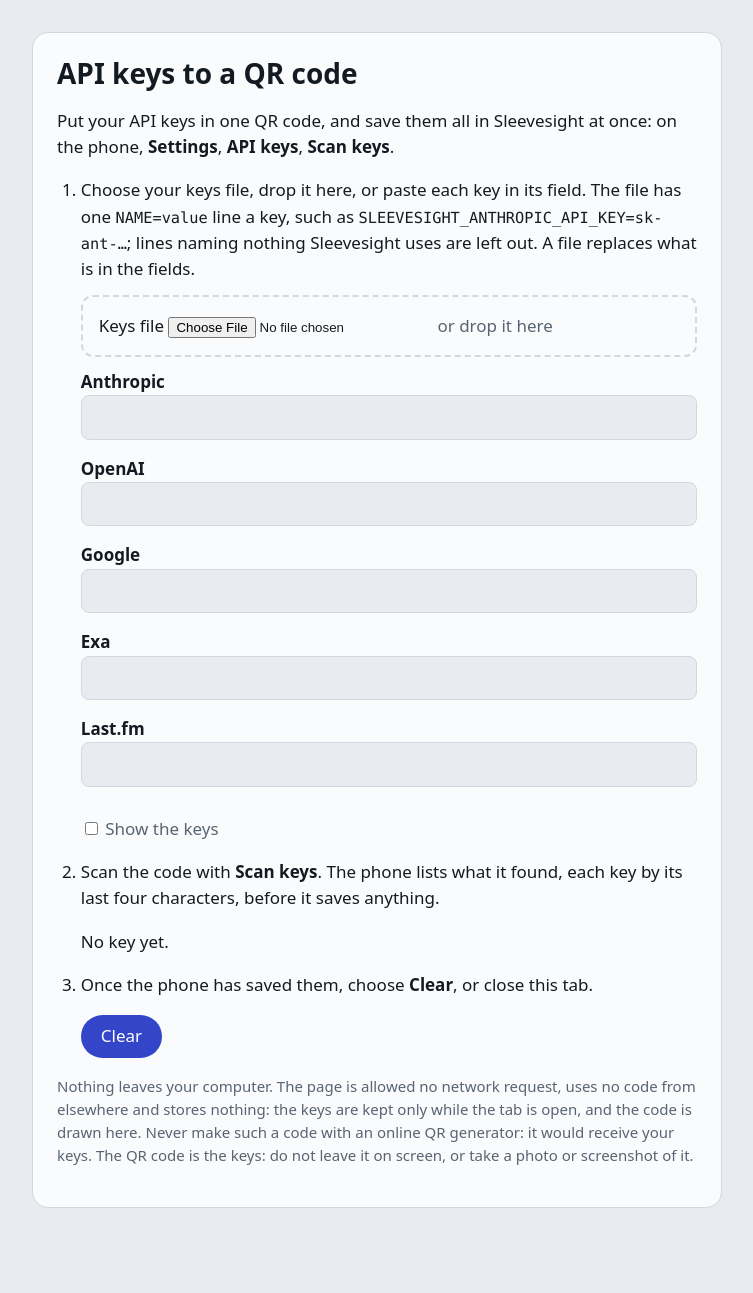
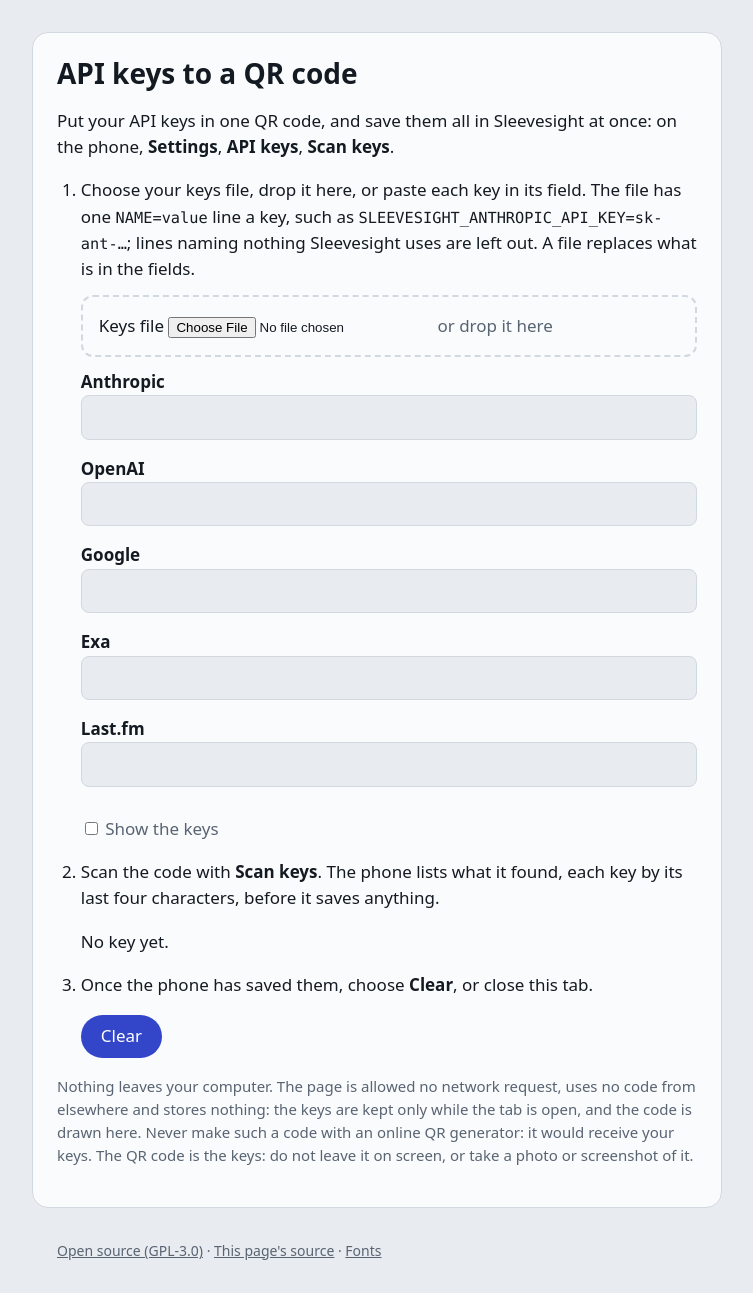
Before and after one commit to wkusnierczyk/sleevesight, a Jekyll site: the page api-keys.html, which Jekyll copies as it is, in a window 1280 px wide. Shown: the whole page, without its empty margins (263-1016 px from the left). Built offline with Jekyll 4.4.1, drawn with Linux system fonts in a browser that asks for light colours; before the commit the page ends 1240 px from its top, so only the background shows below that.

Commit message:
[DOCS] Site: the footer line on the API keys page
`api-keys.html`, new on `main` (#472), gets the line every page carries: *Open source (GPL-3.0) · This page's source · Fonts*, styled by `keyboard.css`, which the page already loads (its content policy allows no inline style).

Co-Authored-By: Claude Opus 5.5 <noreply@anthropic.com>

```diff
--- a/api-keys.html
+++ b/api-keys.html
@@ -44,5 +44,6 @@
 
   <p class="note">Nothing leaves your computer. The page is allowed no network request, uses no code from elsewhere and stores nothing: the keys are kept only while the tab is open, and the code is drawn here. Never make such a code with an online QR generator: it would receive your keys. The QR code is the keys: do not leave it on screen, or take a photo or screenshot of it.</p>
 </main>
+<footer><a href="https://github.com/wkusnierczyk/sleevesight/blob/main/LICENSE">Open source (GPL-3.0)</a> · <a href="https://github.com/wkusnierczyk/sleevesight/blob/main/api-keys.html">This page's source</a> · <a href="design/brand.html#fonts">Fonts</a></footer>
 </body>
 </html>
```
